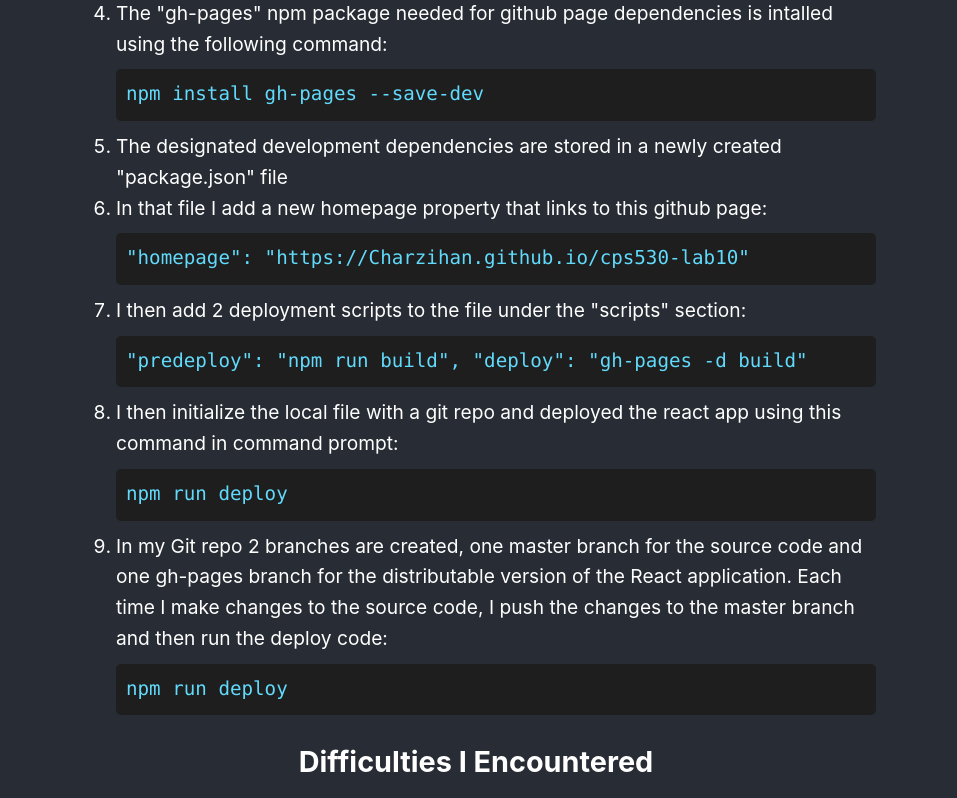
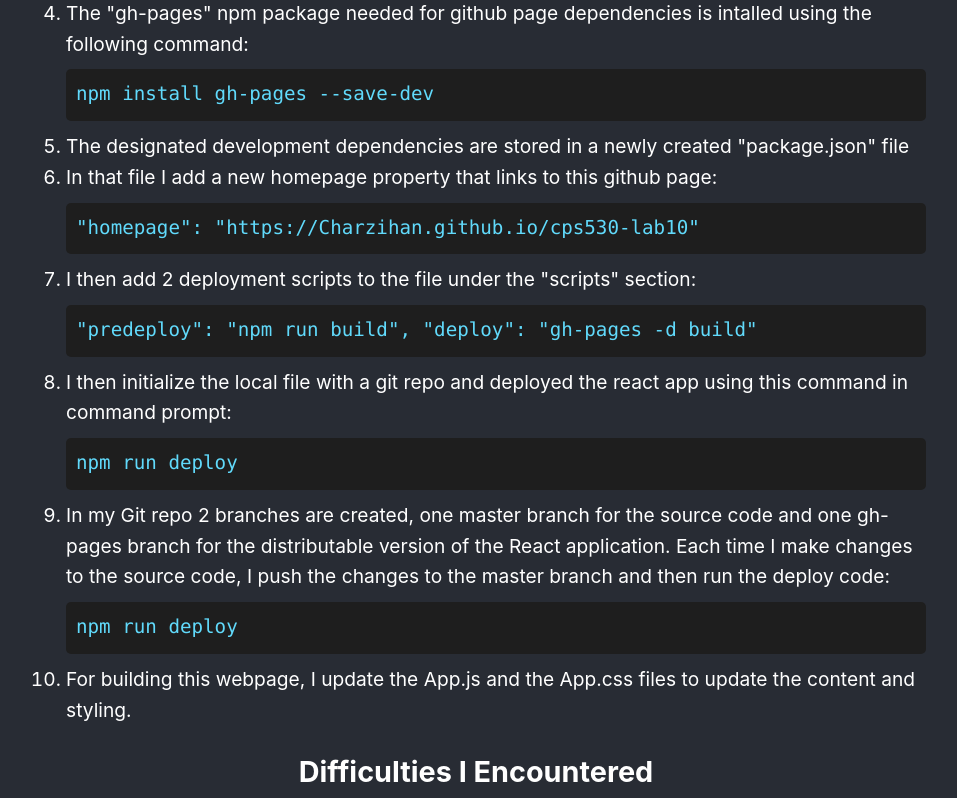
Before and after one commit to Charzihan/cps530-lab10, a React (Create React App) app: page / in a window 1280 px wide. Shown: the part 895-1693 px from the top of the page, without its empty margins (164-1121 px from the left). Built offline with nearby package versions, Linux system fonts and the light colour scheme.

Commit message:
Updating webpage content

```diff
--- a/src/App.js
+++ b/src/App.js
@@ -13,7 +13,7 @@ function App() {
         />
         <div style={{
           textAlign: 'center',
-          maxWidth: '800px',
+          maxWidth: '900px',
           margin: '20px auto',
           fontSize: '1.2rem',
           lineHeight: '1.6'
@@ -58,6 +58,9 @@ function App() {
               of the React application. Each time I make changes to the source code, I push the changes to the master branch and then run the deploy code:
               <pre><code>npm run deploy</code></pre>
             </li>
+            <li>
+              For building this webpage, I update the App.js and the App.css files to update the content and styling.
+            </li>
           </ol>
           <h2>Difficulties I Encountered</h2>
           <p>
```
